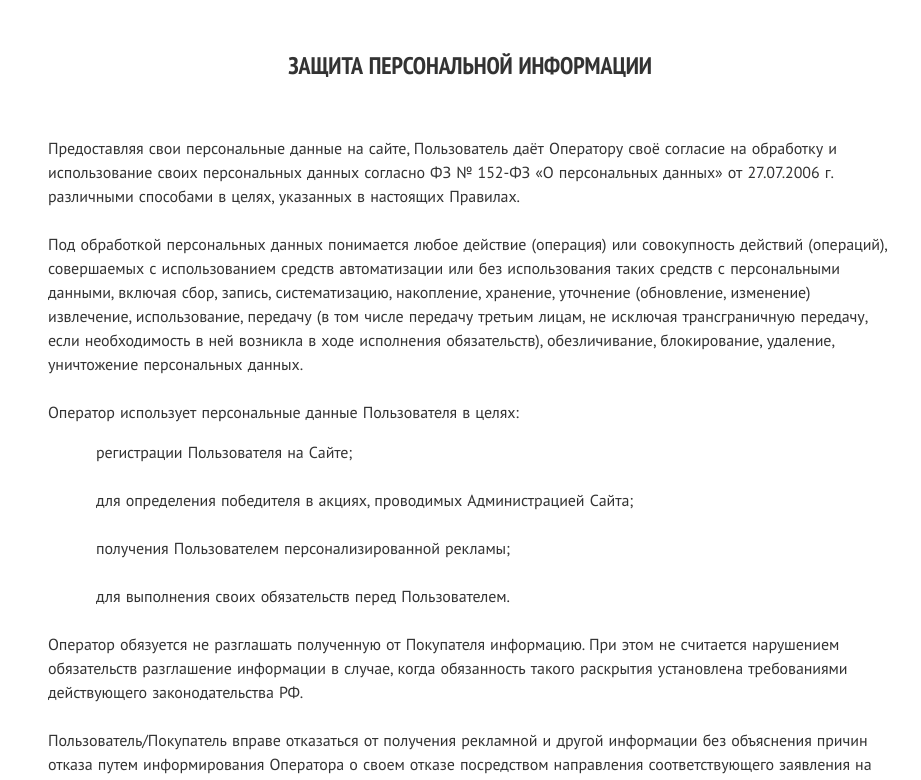
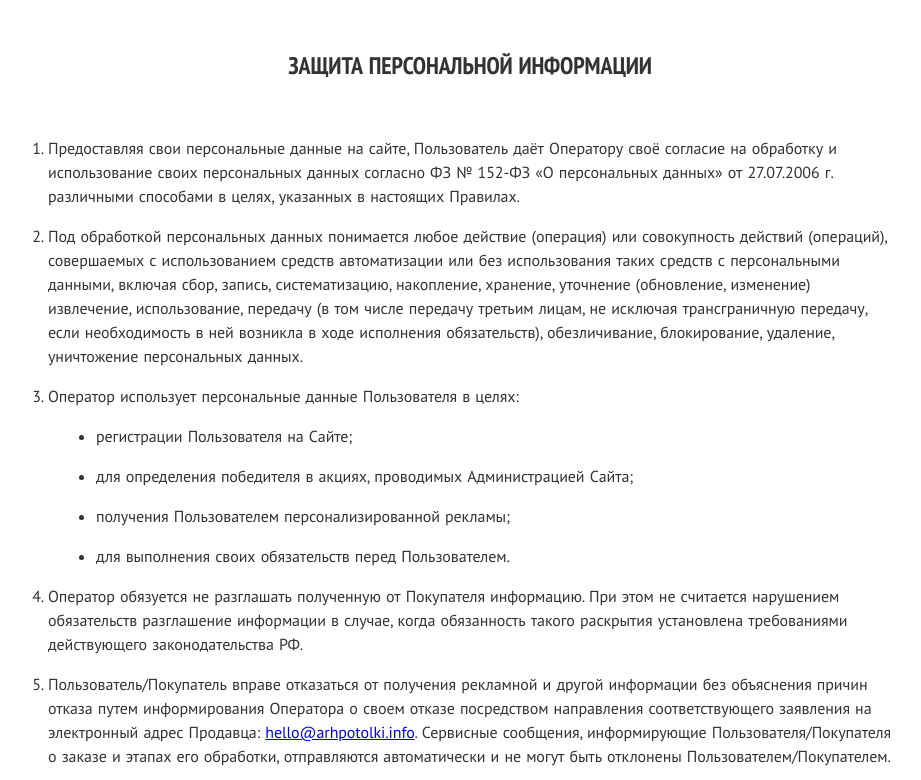
Before and after one commit to panamaprophet/arhpotolki.info, a Next.js app: page /privacy in a window 1280 px wide. Shown: the top 780 px of the page, without its empty margins (170-1091 px from the left). Built offline with nearby package versions, Linux system fonts and the light colour scheme.

Commit message:
remove unnecessary styles and props

```diff
--- a/src/components/List/index.module.css
+++ b/src/components/List/index.module.css
@@ -1,35 +1,22 @@
 .root {
-    list-style: none;
-    display: flex;
-    flex-flow: row wrap;
     gap: 8px;
-}
-
-.flexFlow_row {
-    flex-flow: row wrap;
-}
-
-.flexFlow_column {
-    flex-flow: column wrap;
 }
 
 .root_nowrap {
     flex-wrap: nowrap;
 }
 
-.listType_default {
-    list-style-type: none;
+.type_default {
+    list-style: none;
+    display: flex;
+    flex-flow: row wrap;
 }
 
-.listType_circle {
-    list-style-type: circle;
-}
-
-.listType_bullet {
+.type_bullet {
     list-style-type: disc;
 }
 
-.listType_numeric {
+.type_numeric {
     list-style-type: decimal;
 }
 
--- a/src/components/List/index.tsx
+++ b/src/components/List/index.tsx
@@ -2,46 +2,22 @@ import { Children, ReactNode } from 'react';
 import { cx } from '../../helpers';
 import styles from './index.module.css';
 
-type list = 'default' | 'numeric' | 'bullet' | 'circle';
-
 interface Props {
     children: ReactNode,
-    nowrap?: boolean,
+    type?: 'default' | 'numeric' | 'bullet',
     align?: string,
-    margin?: string | number,
-    flexFlow?: string,
-    listType?: list,
 }
 
-
-export const List = ({
-    children,
-    align = 'evenly',
-    margin = 'auto',
-    nowrap = false,
-    flexFlow = 'row',
-    listType='default',
-}: Props) => (
+export const List = ({ children, align = 'evenly', type = 'default' }: Props) => (
     <ul
-        className={
-            cx(
-                styles.root,
-                nowrap && styles.root_nowrap,
-                styles[`flexFlow_${flexFlow}`],
-                styles[`align_${align}`],
-            )}
-        style={{ margin: margin }}
+        className={cx(
+            styles.root,
+            styles[`align_${align}`],
+            styles[`type_${type}`],
+        )}
     >
         {Children.map(children, (child, index) => (
-            <li
-                key={index}
-                className={
-                    cx(
-                        styles[`listType_${listType}`]
-                    )}
-            >
-                {child}
-            </li>
+            <li key={index}>{child}</li>
         ))}
     </ul>
 );
```
